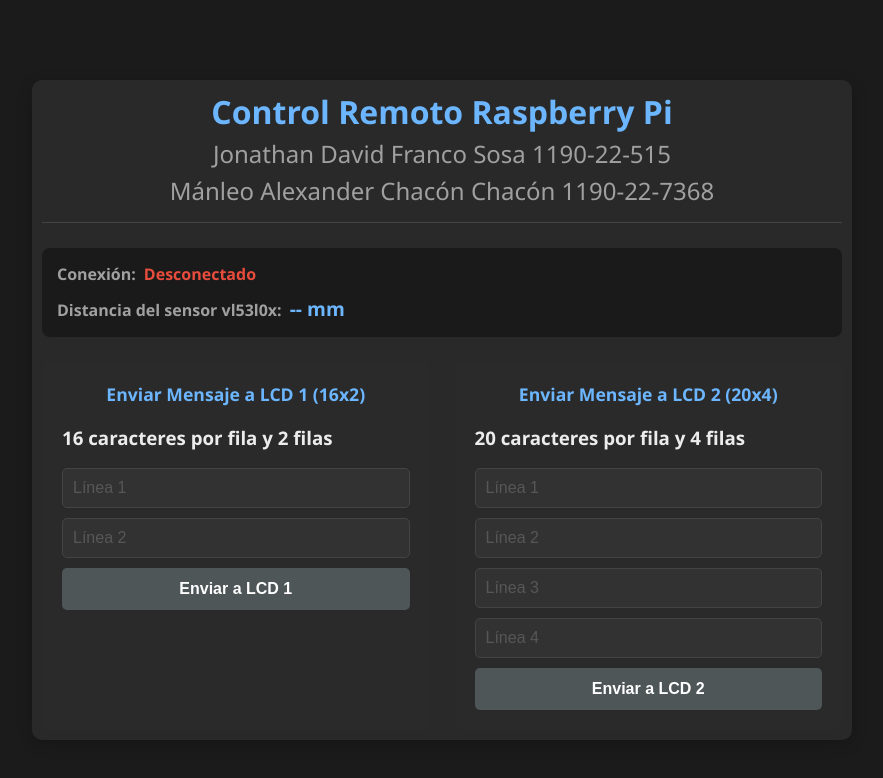
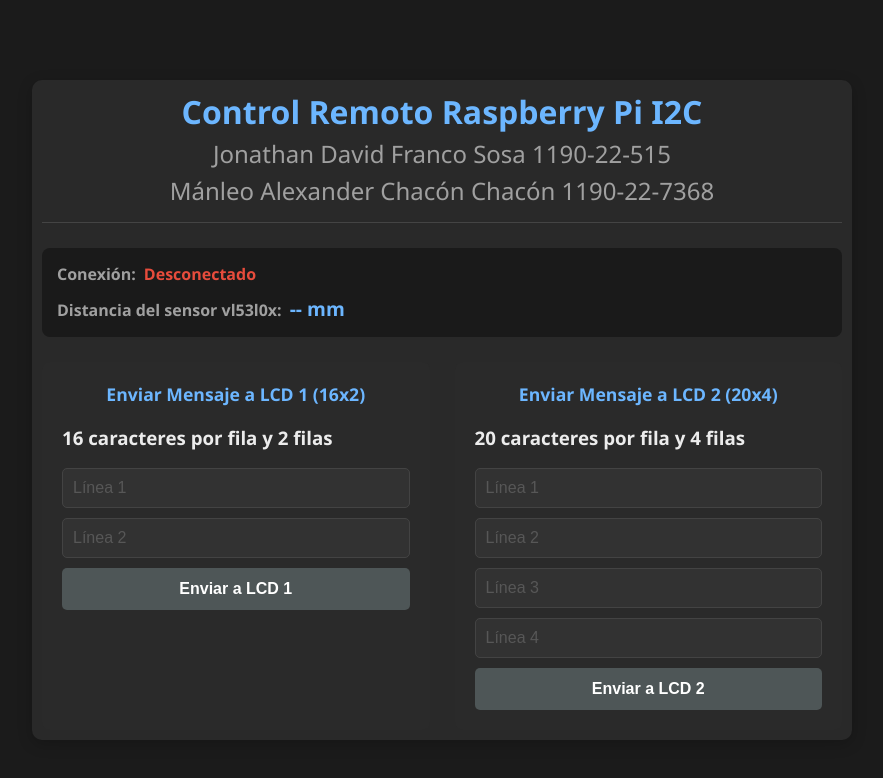
Before and after one commit to NahtanDevFS/web_rpi_i2c, a React (Vite) app: page / in a window 1280 px wide. Shown: the top 778 px of the page, without its empty margins (208-1091 px from the left). Built offline with nearby package versions, Linux system fonts and the light colour scheme; no server answers.

Commit message:
correcciones finales

```diff
--- a/src/App.jsx
+++ b/src/App.jsx
@@ -92,7 +92,7 @@
   return (
     <div className="app-container">
       <header>
-        <h1>Control Remoto Raspberry Pi</h1>
+        <h1>Control Remoto Raspberry Pi I2C</h1>
         <p className="subtitle">Jonathan David Franco Sosa 1190-22-515</p>
         <p className="subtitle">Mánleo Alexander Chacón Chacón 1190-22-7368</p>
       </header>
```
